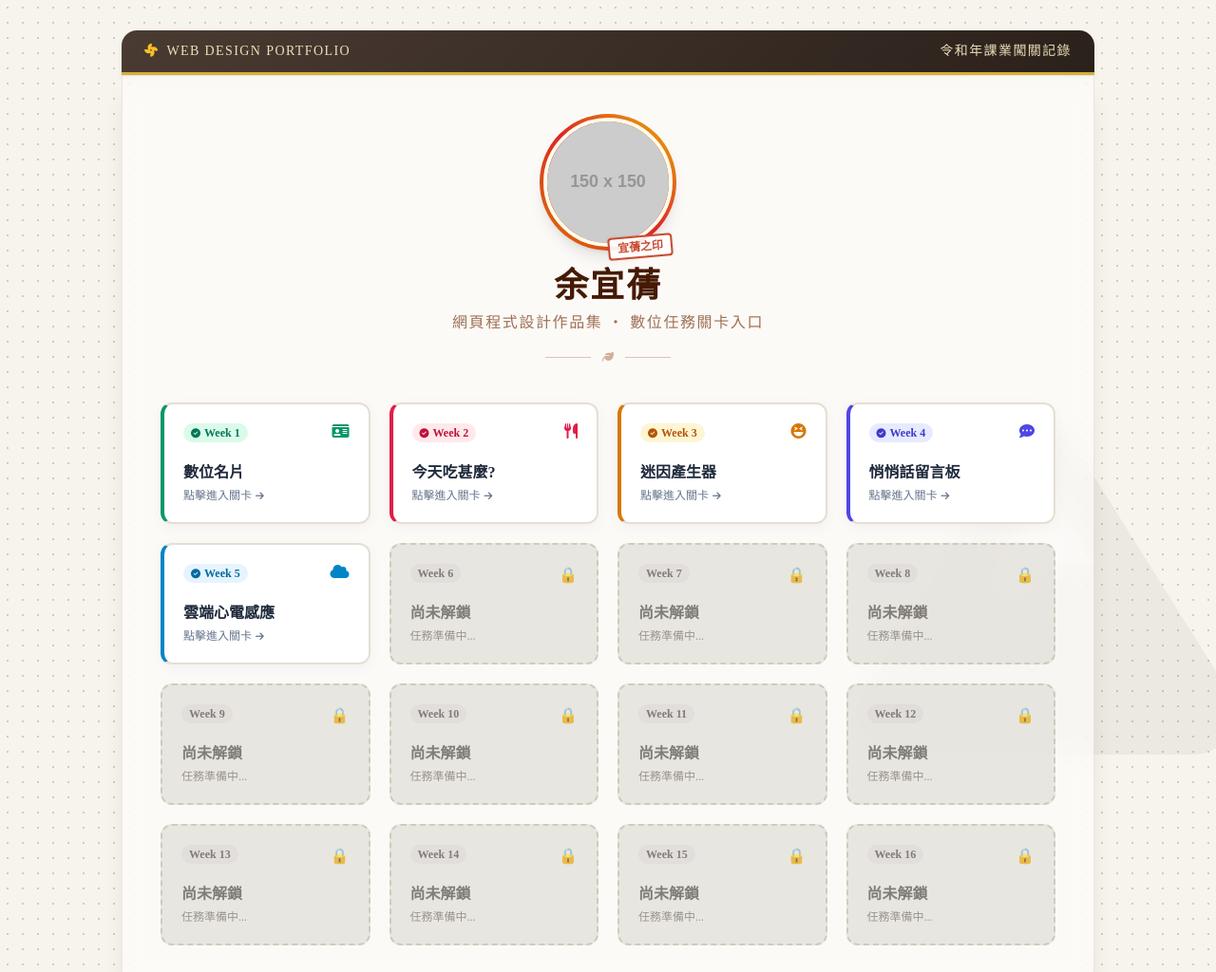
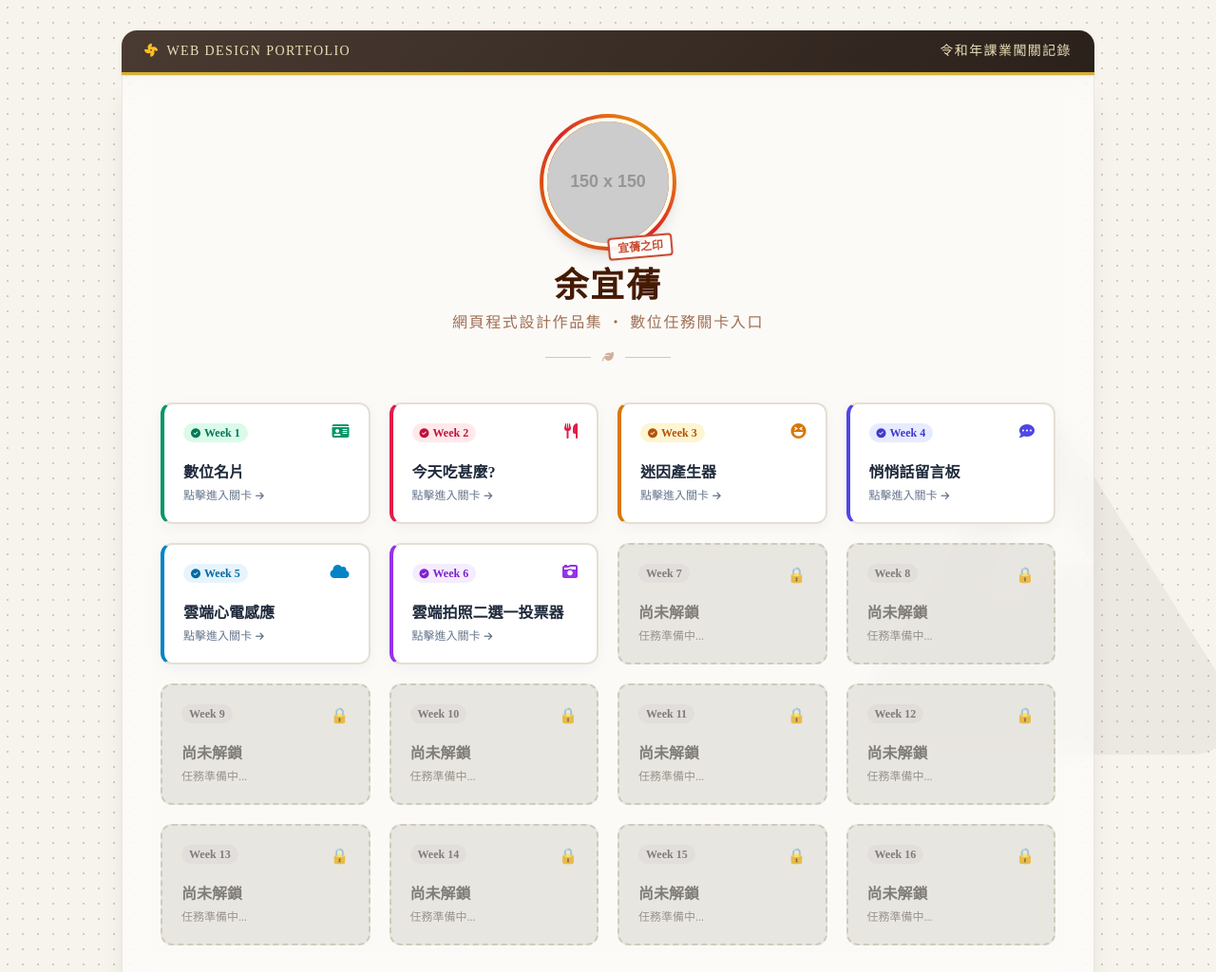
Before and after one commit to Selina-20071103/20071103, a plain HTML site: page index.html in a window 1280 px wide. Shown: the top 1024 px of the page at 95% size. Drawn offline with nearby package versions, Linux system fonts and the light colour scheme; placeholder pictures from the web are drawn by us; a web font is replaced by a local one.

Commit message:
Unlock Week 6 and update card content
Updated Week 6 card to reflect it as unlocked and changed the content to include a new title and description.

```diff
--- a/index.html
+++ b/index.html
@@ -278,17 +278,23 @@
                 </div>
             </a>
 
-            <!-- Week 6 -->
-            <div class="locked-card rounded-xl p-5 flex flex-col justify-between h-32">
+            <!-- Week 6 - 已解鎖 -->
+            <a href="w6/index.html" class="unlocked-card rounded-xl p-5 flex flex-col justify-between h-32 group border-l-4 border-l-purple-600">
                 <div class="flex justify-between items-start">
-                    <span class="text-xs font-bold text-stone-600 bg-stone-300/80 px-2 py-0.5 rounded-full">Week 6</span>
-                    <span class="text-base">🔒</span>
+                    <span class="text-xs font-bold text-purple-700 bg-purple-100/80 px-2 py-0.5 rounded-full flex items-center gap-1">
+                        <i class="fa-solid fa-circle-check text-[10px]"></i> Week 6
+                    </span>
+                    <i class="fa-solid fa-camera-retro text-purple-600 group-hover:scale-125 transition-transform duration-300"></i>
                 </div>
                 <div>
-                    <h3 class="text-base font-bold text-stone-600">尚未解鎖</h3>
-                    <p class="text-xs text-stone-500 mt-1">任務準備中...</p>
+                    <h3 class="text-base font-bold text-slate-800 group-hover:text-amber-800 transition-colors">
+                        雲端拍照二選一投票器
+                    </h3>
+                    <p class="text-xs text-slate-500 mt-1 flex items-center gap-1">
+                        點擊進入關卡 <i class="fa-solid fa-arrow-right text-[10px] group-hover:translate-x-1 transition-transform"></i>
+                    </p>
                 </div>
-            </div>
+            </a>
 
             <!-- Week 7 -->
             <div class="locked-card rounded-xl p-5 flex flex-col justify-between h-32">
@@ -430,10 +436,5 @@
 
                 // 隨機尺寸與位置
                 const size = Math.random() * 8 + 8;
-                petal.style.width = `${size}px`;
-                petal.style.height = `${size + 4}px`;
-                petal.style.left = `${Math.random() * 100}%`;
-
-                // 隨機動畫延遲與時間
-                petal.style.animationDuration = `${Math.random() * 5 + 7}s`;
-                petal.style.animation
+                petal.style.width = `${size}px`; petal.style.height = `${size + 4}px`;
+                petal.style.left = `${Math.random() * 100}\%`;  // 隨機動畫延遲與時間 petal.style.animationDuration = `${Math.random()
```
